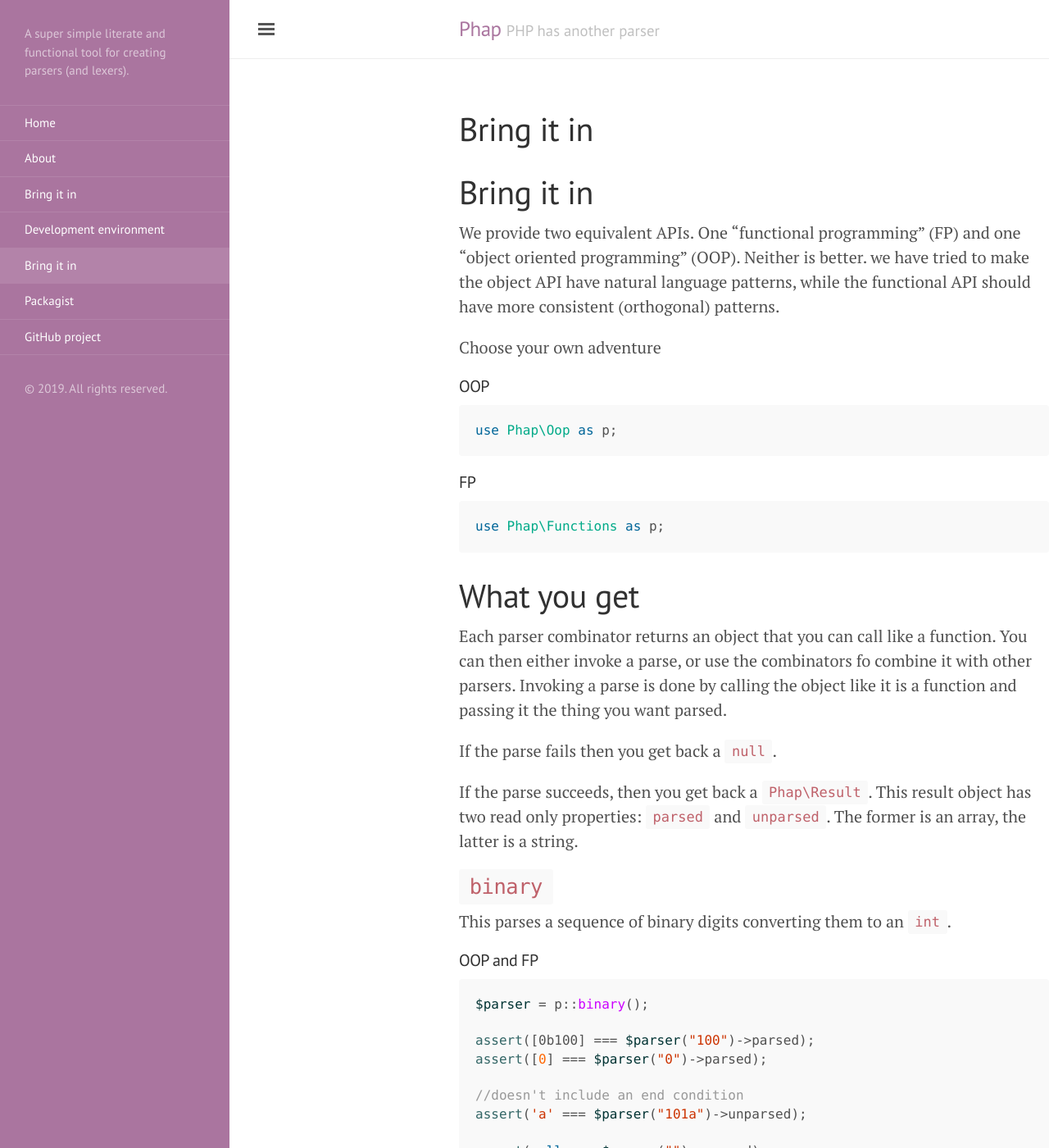
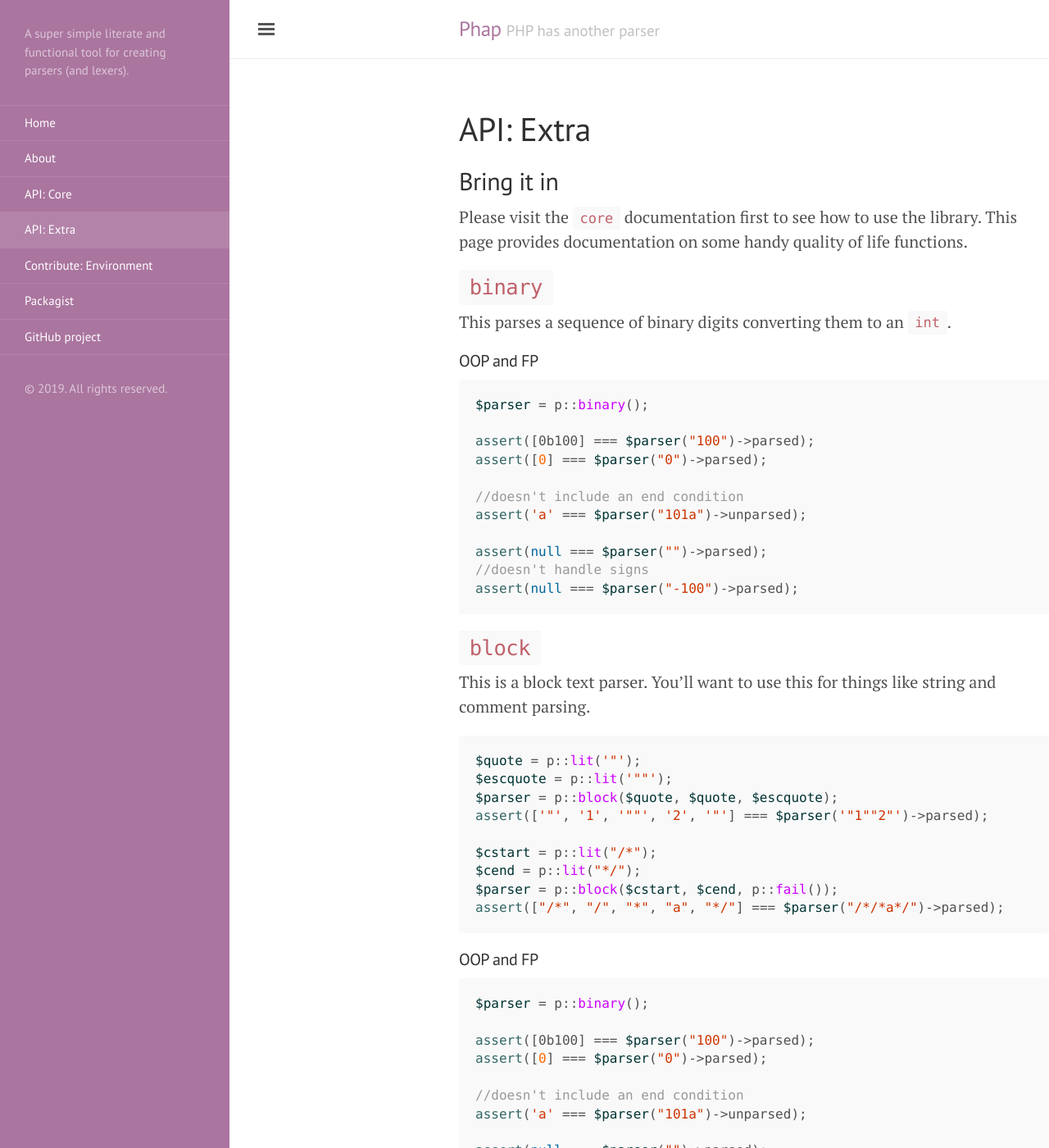
Before and after one commit to ylixir/phap, a Jekyll site: the page built from docs/api-extra.md, in a window 1280 px wide and 1400 px high. Shown: the whole window at 82% size. Built offline with Jekyll 4.4.1, drawn with Linux system fonts in a browser that asks for light colours; our own code applies the rules of GitHub Pages for plain Markdown files.

````diff
--- a/docs/utilities.md
+++ b/docs/api-extra.md
@@ -1,28 +1,11 @@
-# Bring it in
+---
+layout: page
+title: "API: Extra"
+---
 
-We provide two equivalent APIs. One "functional programming" (FP) and one "object oriented programming" (OOP). Neither is better. we have tried to make the object API have natural language patterns, while the functional API should have more consistent (orthogonal) patterns.
+## Bring it in
 
-Choose your own adventure
-
-#### OOP
-
-```php
-use Phap\Oop as p;
-```
-
-#### FP
-
-```php
-use Phap\Functions as p;
-```
-
-# What you get
-
-Each parser combinator returns an object that you can call like a function. You can then either invoke a parse, or use the combinators fo combine it with other parsers. Invoking a parse is done by calling the object like it is a function and passing it the thing you want parsed.
-
-If the parse fails then you get back a `null`.
-
-If the parse succeeds, then you get back a `Phap\Result`. This result object has two read only properties: `parsed` and `unparsed`. The former is an array, the latter is a string.
+Please visit the `core` documentation first to see how to use the library. This page provides documentation on some handy quality of life functions.
 
 ## `binary`
 
````
Also changed, not shown: docs/api-core.md (renamed from docs/api.md, +6 -1 lines), docs/contribute-environment.md (added, +52 -0 lines), docs/go.md (deleted, +0 -47 lines).
